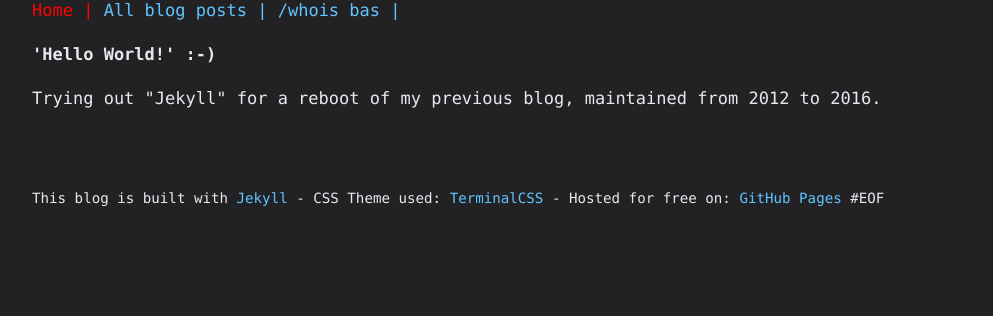
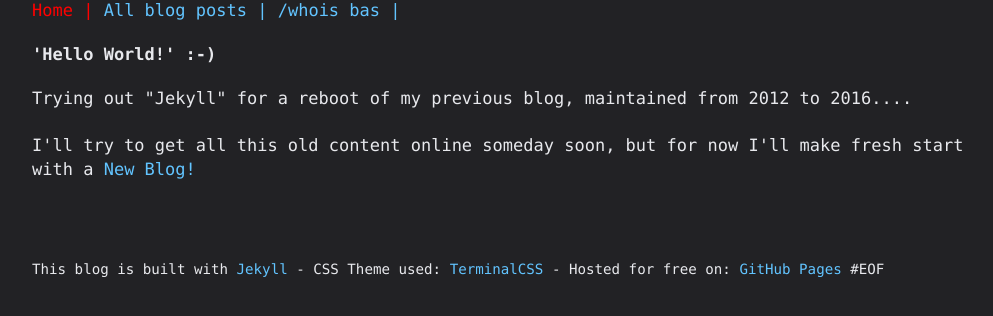
Before and after one commit to basdds/basdds.github.io, a Jekyll site: the page built from index.html, in a window 1280 px wide. Shown: the top 316 px of the page, without its empty margins (118-1111 px from the left). Built offline with Jekyll 4.4.1, drawn with Linux system fonts in a browser that asks for light colours.

Commit message:
site update

```diff
--- a/index.html
+++ b/index.html
@@ -4,4 +4,6 @@ title: Home
 ---
 <h1>'Hello World!' :-)</h1>
 
-<p>Trying out "Jekyll" for a reboot of my previous blog, maintained from 2012 to 2016.
+<p>Trying out "Jekyll" for a reboot of my previous blog, maintained from 2012 to 2016....
+
+<p>I'll try to get all this old content online someday soon, but for now I'll make fresh start with a <a href="blog.html">New Blog!</a>
```
Also changed, not shown: _posts/2020-01-16-Jekyll-and-Markdown-Resources.md (+1 -1 lines), 1 other file.
